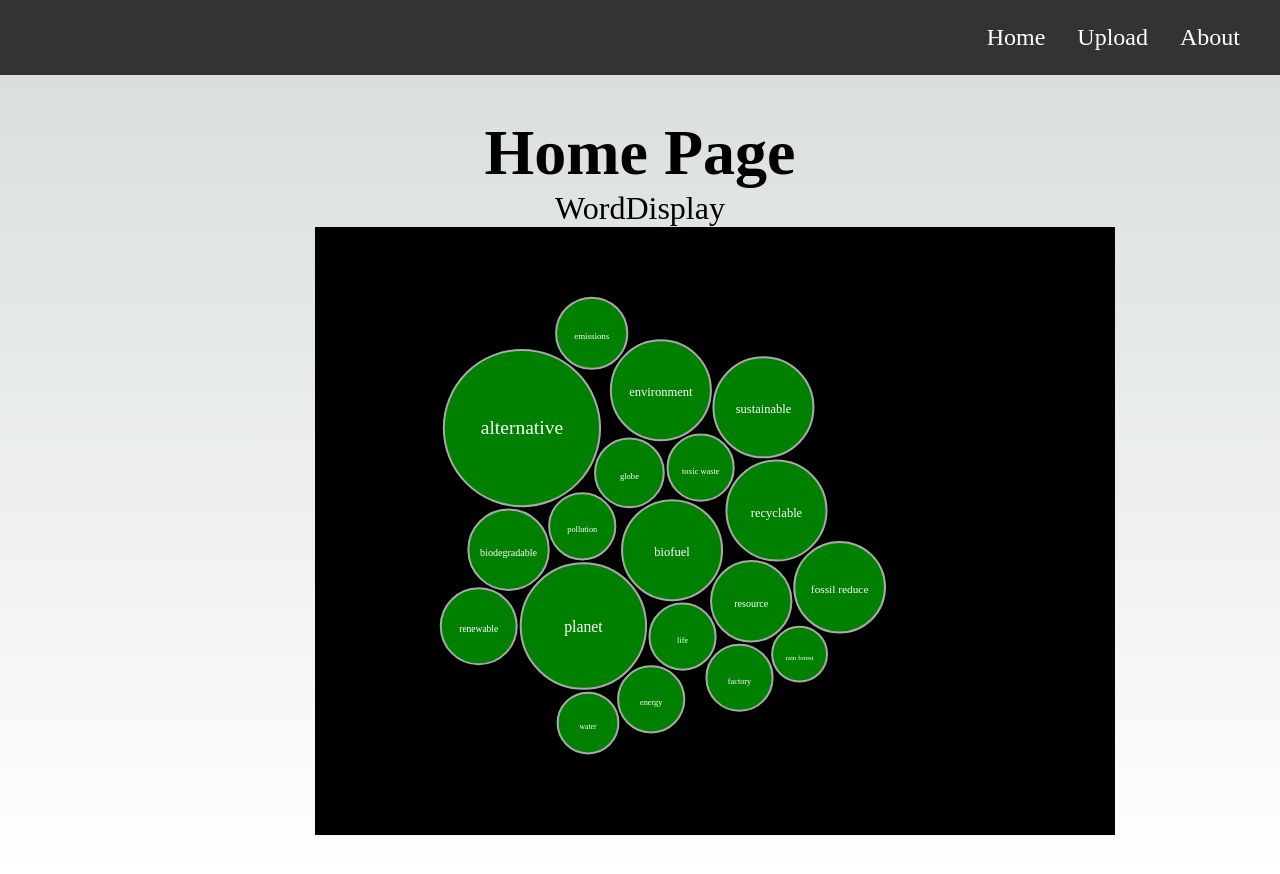
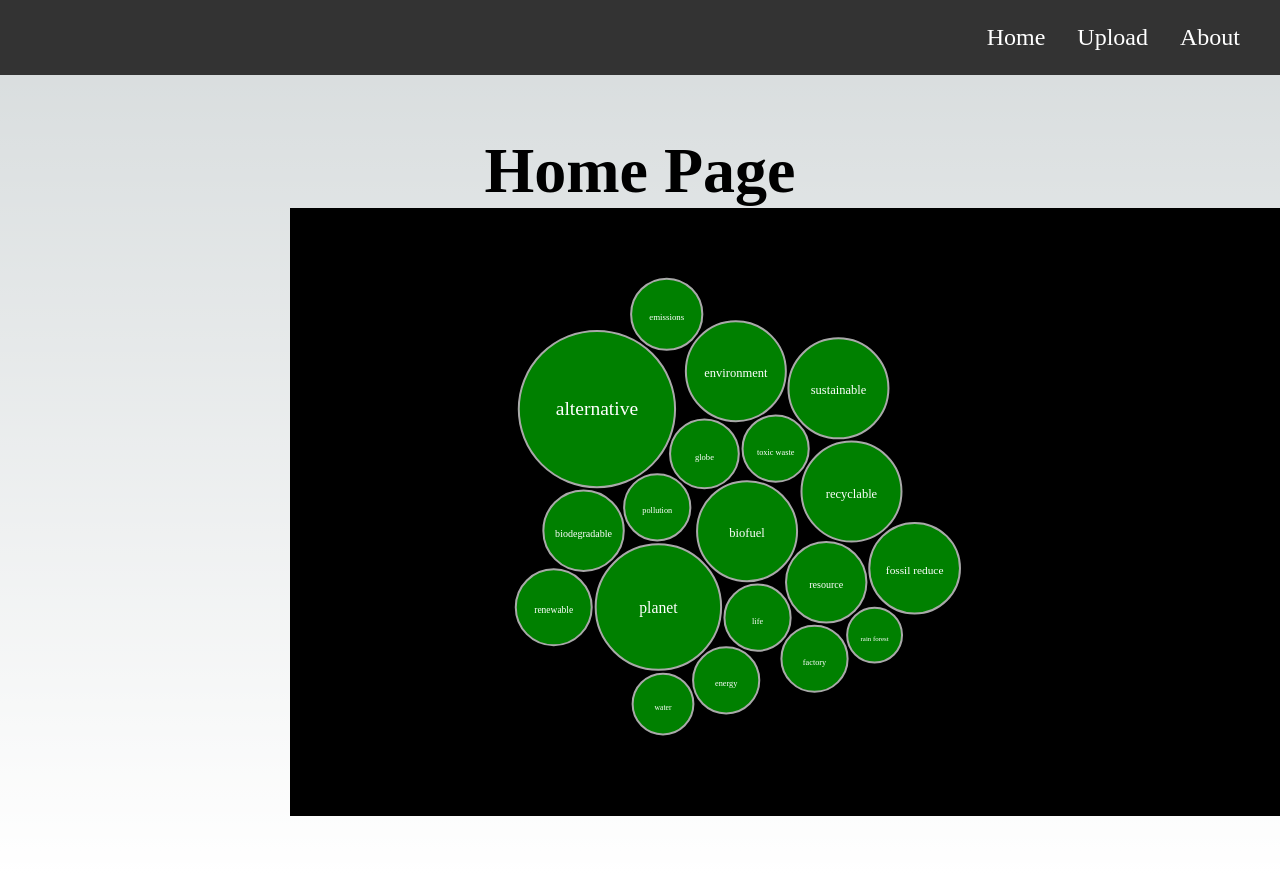
Before and after one commit to jgil325/AI-Audio-Interface, a Next.js app: page /Home in a window 1280 px wide. Built offline with nearby package versions, Linux system fonts and the light colour scheme.

Commit message:
centered component

```diff
--- a/src/components/BubbleChart/BubbleChart.tsx
+++ b/src/components/BubbleChart/BubbleChart.tsx
@@ -5,7 +5,11 @@ import { Types } from "../BubbleChart/types";
 import styled from "styled-components";
 import uuid from "react-uuid";
 
-export const ChartButton = styled.button``;
+const ChartButton = styled.button``;
+const ChartContainer = styled.div`
+  align-items: center;
+  margin-left: 150px;
+`;
 
 class BubbleChart extends React.Component<
   IBubbleChartProps,
@@ -129,7 +133,7 @@ class BubbleChart extends React.Component<
 
   render() {
     return (
-      <div>
+      <ChartContainer>
         {/* <ChartButton
           color="default"
           onClick={() => {
@@ -148,7 +152,7 @@ class BubbleChart extends React.Component<
             {this.renderBubbles(this.state.data as [])}
           </svg>
         </div>
-      </div>
+      </ChartContainer>
     );
   }
 }
--- a/src/components/WordDisplay.tsx
+++ b/src/components/WordDisplay.tsx
@@ -26,19 +26,16 @@ const d: Types.Data[] = [
 ];
 
 const ChartContainer = styled.div`
-  display: flex;
-  flex-direction: row;
+  align-items: center;
   margin-left: 150px;
 `;
 
 const WordDisplay = () => {
   return (
-    <div>
-      <div>WordDisplay</div>
     <ChartContainer>
       <BubbleChart
         bubblesData={d}
-          width={800}
+        width={1000}
         height={600}
         textFillColor="white"
         backgroundColor="black"
@@ -47,7 +44,6 @@ const WordDisplay = () => {
         selectedCircle={Function}
       />
     </ChartContainer>
-    </div>
   );
 };
 
```
Lines whose indentation alone changed are shown as unchanged.
